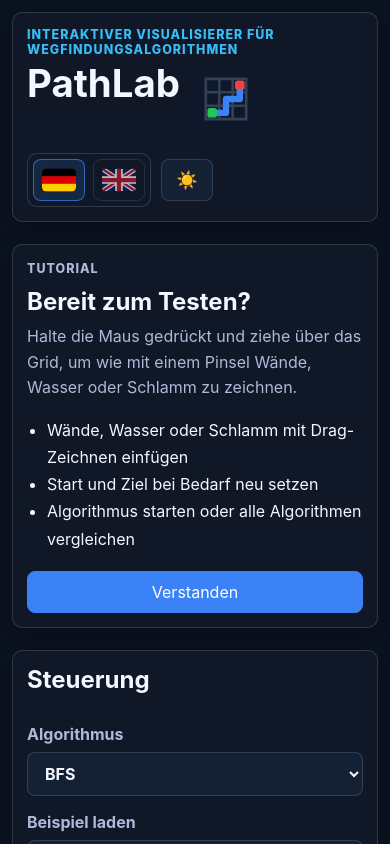
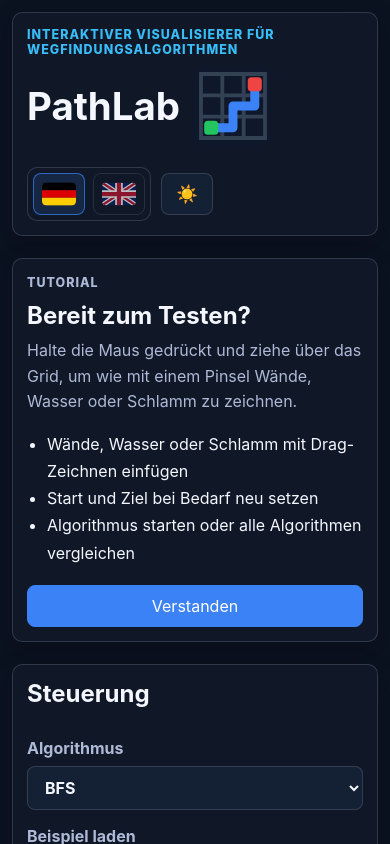
Before and after one commit to AleksZyro/PathLab, a React (Vite) app: page / in a window 390 px wide. Shown: the top 844 px of the page. Built offline with nearby package versions, Linux system fonts and the light colour scheme.

Commit message:
Make PathLab logo larger

```diff
--- a/src/styles.css
+++ b/src/styles.css
@@ -103,7 +103,7 @@ button:disabled, select:disabled, input:disabled { cursor: not-allowed; opacity:
 
 .hero-copy { min-width: 0; }
 .hero-title-row { display: flex; align-items: center; gap: clamp(14px, 3vw, 28px); }
-.pathlab-logo { flex: 0 0 auto; width: 88px; height: 88px; }
+.pathlab-logo { flex: 0 0 auto; width: 112px; height: 112px; }
 .pathlab-logo img { width: 100%; height: 100%; display: block; }
 
 .top-actions { display: flex; flex-wrap: wrap; gap: 10px; justify-content: flex-end; align-items: center; }
@@ -322,7 +322,7 @@ input[type="range"] { accent-color: var(--accent); }
 @media (max-width: 1120px) {
   .workspace { grid-template-columns: 1fr; }
   .hero-panel, .onboarding-card { align-items: stretch; flex-direction: column; }
-  .hero-title-row { align-items: flex-start; }
+  .hero-title-row { align-items: center; }
   .top-actions { justify-content: flex-start; }
   .theme-toggle { justify-self: start; }
   .action-panel { min-height: unset; }
@@ -334,5 +334,5 @@ input[type="range"] { accent-color: var(--accent); }
   .app { padding: 12px; }
   .hero-panel, .panel, .board-card, .onboarding-card, .compare-card { padding: 14px; }
   .hero-title-row { gap: 12px; }
-  .pathlab-logo { width: 68px; height: 68px; }
+  .pathlab-logo { width: 82px; height: 82px; }
 }
```
Also changed, not shown: public/favicon.svg.
